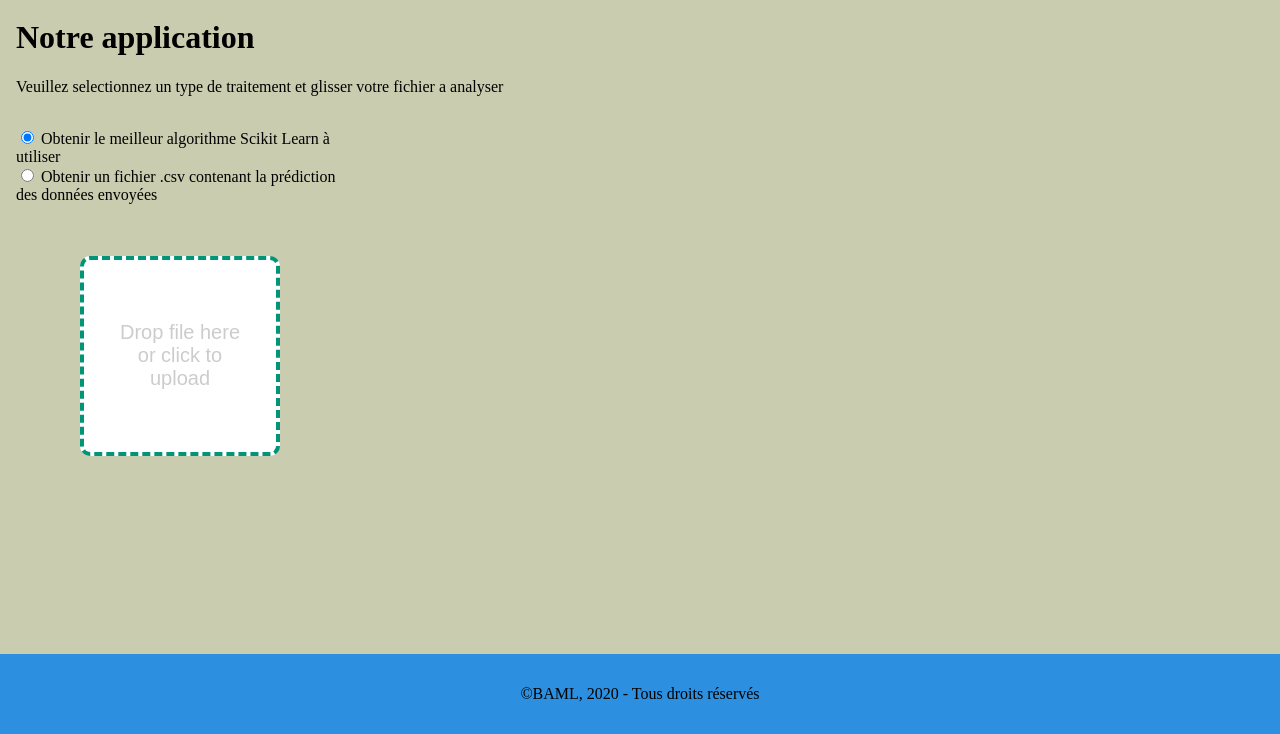
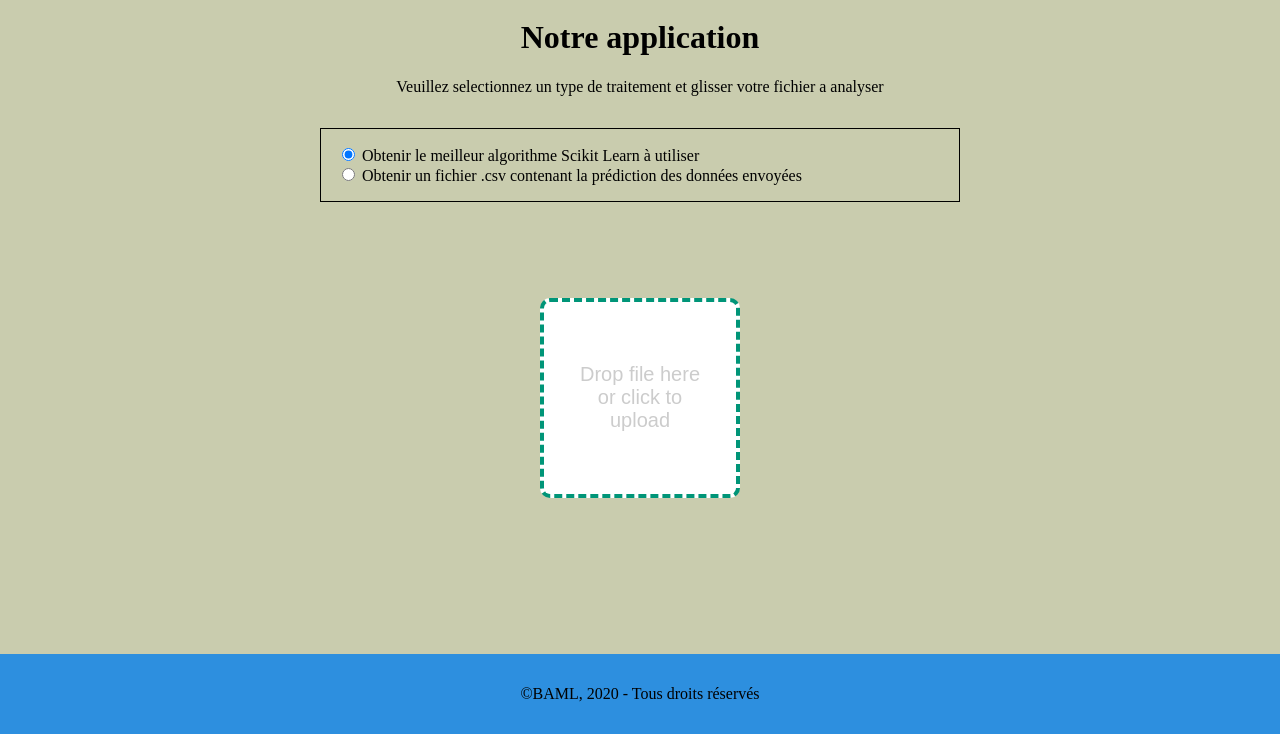
Before and after one commit to DivermanCiv/BAML, a Django app: page /application/ in a window 1280 px wide. Shown: the part 66-800 px from the top of the page. Run offline with Django 3.2, Linux system fonts and the light colour scheme; some libraries are stand-ins or nearby versions.

Commit message:
change style of application

```diff
--- a/BAML/settings.py
+++ b/BAML/settings.py
@@ -81,7 +81,7 @@ DATABASES = {
     'default': {
         'ENGINE': 'django.db.backends.postgresql',  # Adaptateur postgresql
         'NAME': 'baml',  # Nom de la BDD
-        'USER': 'postgres2',  # Nom d'utilisateur
+        'USER': 'postgres',  # Nom d'utilisateur
         'PASSWORD': 'root',
         'HOST': '127.0.0.1',
         'PORT': '5432',
--- a/BAML/static/css/applicationDragAndDrop.scss
+++ b/BAML/static/css/applicationDragAndDrop.scss
@@ -1,19 +1,23 @@
 /* style of the title and text */
 .drag-application-title {
     margin: 1rem;
+    text-align: center;
 }
 
 /* style of the form container  */
 form {
     display: flex;
     flex-direction: column;
+    align-items: center;
 }
 
 /* style of the radio button */
 #mySelect {
     margin: 1rem;
-    height: 2rem;
-    width: 20rem;
+    padding: 1rem;
+    height: 20%;
+    width: 50%;
+    border: solid 1px;
 }
 
 /* style of the drag and drop zone */
--- a/BAML/static/css/style.css
+++ b/BAML/static/css/style.css
@@ -224,18 +224,22 @@ footer {
 
 /* style of the title and text */
 .drag-application-title {
-  margin: 1rem; }
+  margin: 1rem;
+  text-align: center; }
 
 /* style of the form container  */
 form {
   display: flex;
-  flex-direction: column; }
+  flex-direction: column;
+  align-items: center; }
 
 /* style of the radio button */
 #mySelect {
   margin: 1rem;
-  height: 2rem;
-  width: 20rem; }
+  padding: 1rem;
+  height: 20%;
+  width: 50%;
+  border: solid 1px; }
 
 /* style of the drag and drop zone */
 .drop-zone {
```
Also changed, not shown: 1 other file.
